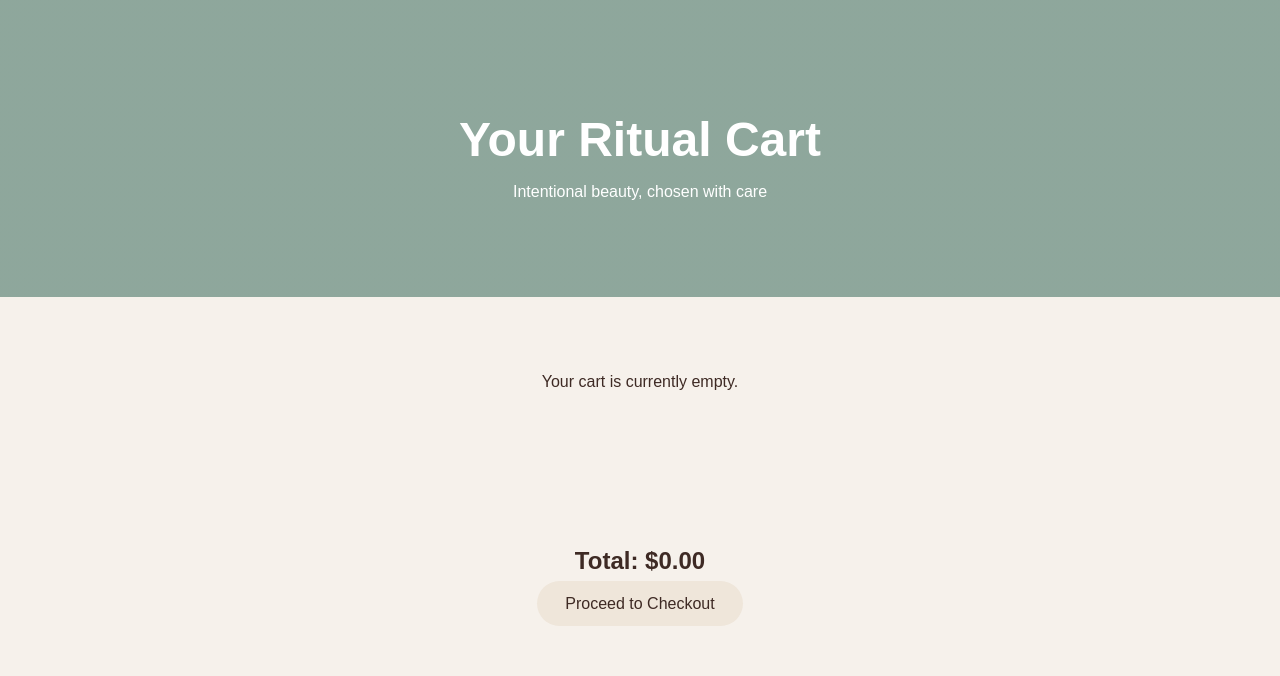
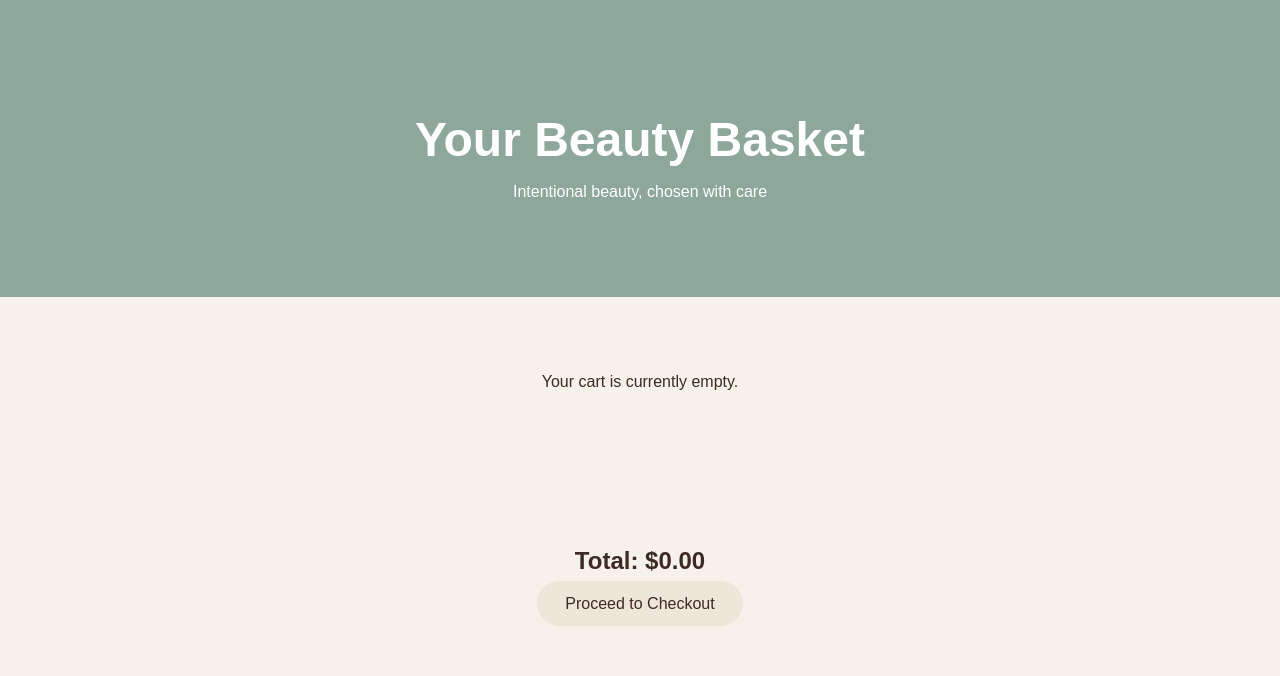
Before and after one commit to kakosmeticsllc/kakosmetics, a plain HTML site: page cart.html in a window 1280 px wide. Drawn offline with Linux system fonts and the light colour scheme.

Commit message:
Update cart.html

```diff
--- a/cart.html
+++ b/cart.html
@@ -10,7 +10,7 @@
 <body>
 
 <header class="hero">
-  <h1>Your Ritual Cart</h1>
+  <h1>Your Beauty Basket</h1>
   <p>Intentional beauty, chosen with care</p>
 </header>
 
```
